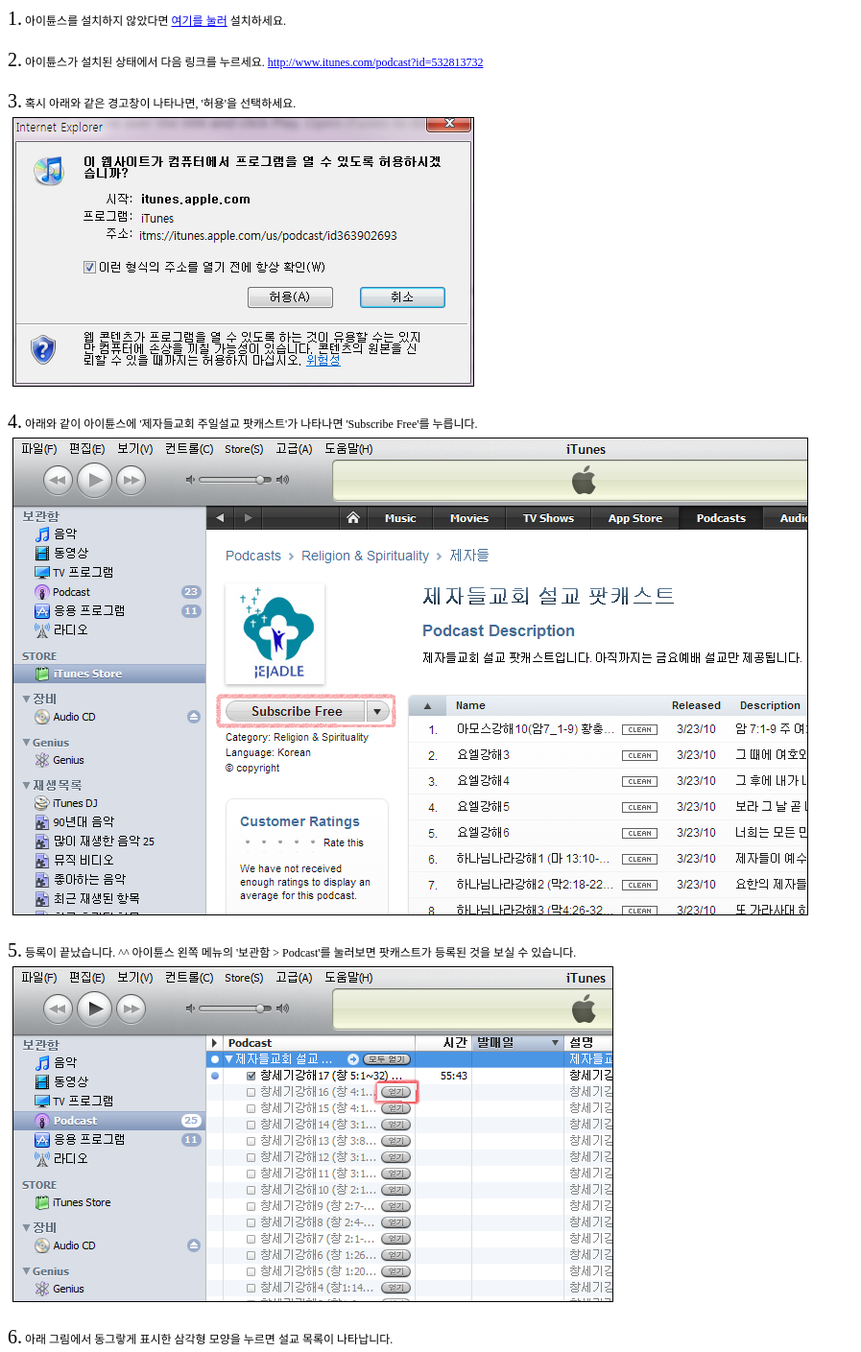
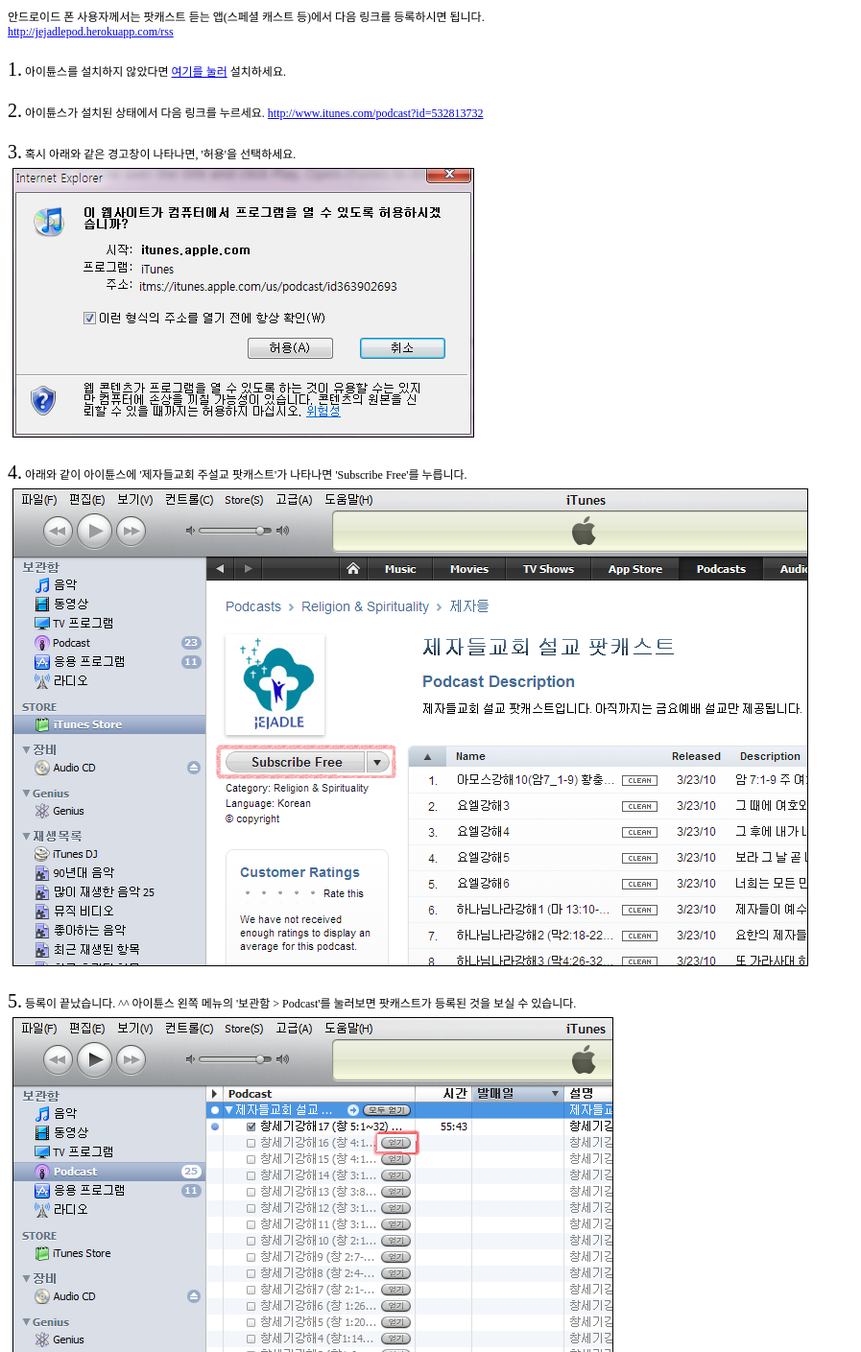
Before and after one commit to raccoonyy/jejadle-podcast, a Django app: page / in a window 1280 px wide. Shown: the top 1409 px of the page at 96% size, without its empty margins (0-897 px from the left). Run offline with Django 3.2, Linux system fonts and the light colour scheme; parts of the project's set-up code (start-up, migrations or seed data) failed here and were passed over.

Commit message:
guide added for android user

```diff
--- a/templates/main.html
+++ b/templates/main.html
@@ -21,11 +21,12 @@
 </HEAD>
 
 <BODY>
+    <p>안드로이드 폰 사용자께서는 팟캐스트 듣는 앱(스페셜 캐스트 등)에서 다음 링크를 등록하시면 됩니다.<br /><a href="jejadlepod.herokuapp.com/rss">http://jejadlepod.herokuapp.com/rss</a>
     <p><span class="num">1.</span> 아이튠스를 설치하지 않았다면 <a href="http://www.apple.com/itunes/download/">여기를 눌러</a> 설치하세요.</p>
     <p><span class="num">2.</span> 아이튠스가 설치된 상태에서 다음 링크를 누르세요. <a href="http://www.itunes.com/podcast?id=532813732">http://www.itunes.com/podcast?id=532813732</a></p>
     <p><span class="num">3.</span> 혹시 아래와 같은 경고창이 나타나면, '허용'을 선택하세요.<br />
 <img src="static/img/podcast_alert.png"></p>
-    <p><span class="num">4.</span> 아래와 같이 아이튠스에 '제자들교회 주일설교 팟캐스트'가 나타나면 'Subscribe Free'를 누릅니다.<br />
+    <p><span class="num">4.</span> 아래와 같이 아이튠스에 '제자들교회 주설교 팟캐스트'가 나타나면 'Subscribe Free'를 누릅니다.<br />
 <img src="static/img/podcast_itunes.png"></p>
     <p><span class="num">5.</span> 등록이 끝났습니다. ^^ 아이튠스 왼쪽 메뉴의 '보관함 > Podcast'를 눌러보면 팟캐스트가 등록된 것을 보실 수 있습니다.<br />
 <img src="static/img/podcast_list.png"></p>
```
